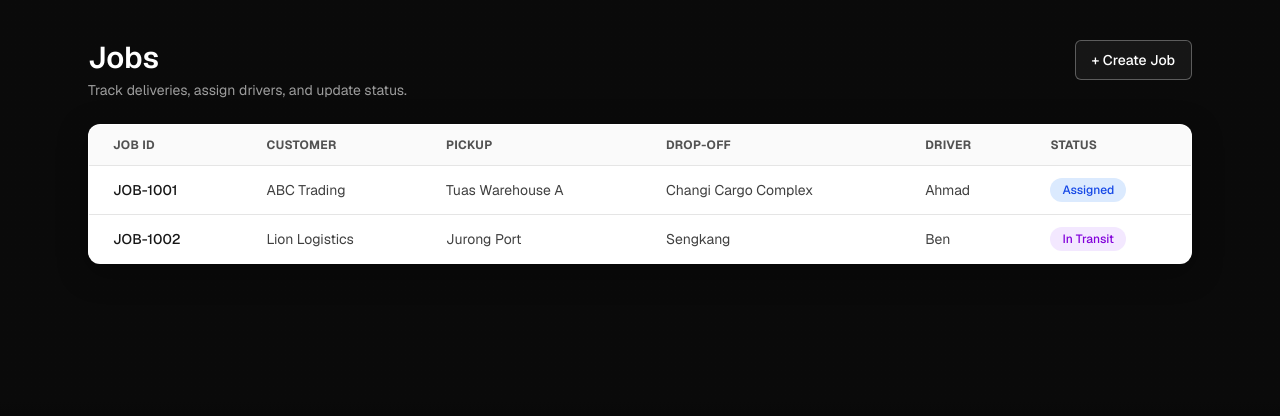
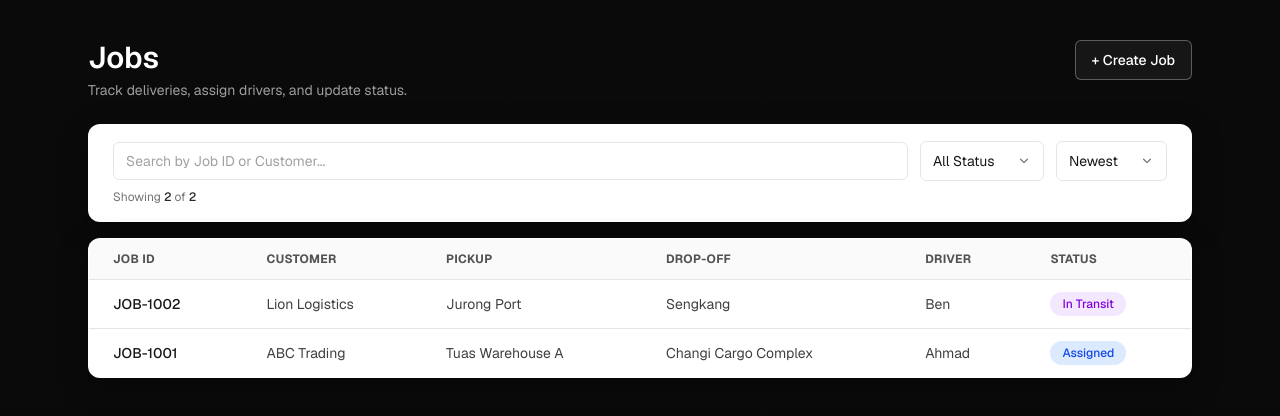
Before and after one commit to BerengerIsBear/logistics_saas, a Next.js app: page /jobs in a window 1280 px wide. Shown: the top 416 px of the page. Built offline with nearby package versions, Linux system fonts and the light colour scheme.

Commit message:
add search bar

```diff
--- a/app/jobs/[id]/page.tsx
+++ b/app/jobs/[id]/page.tsx
@@ -1,9 +1,9 @@
 // app/jobs/[id]/page.tsx
 "use client";
 
-import { use, useMemo, useState } from "react";
+import { use, useEffect, useMemo, useState, useSyncExternalStore } from "react";
 import Link from "next/link";
-import { getJobById, updateJobStatus, type JobStatus } from "@/lib/mockStore";
+import { getJobs, subscribe, updateJobStatus, type JobStatus } from "@/lib/mockStore";
 
 import { PageShell } from "@/components/PageShell";
 import { PageHeader } from "@/components/PageHeader";
@@ -19,10 +19,17 @@ export default function JobDetailsPage({
 }) {
   const { id } = use(params);
 
-  const job = useMemo(() => getJobById(id), [id]);
+  // reactive job lookup
+  const jobs = useSyncExternalStore(subscribe, getJobs, getJobs);
+  const job = useMemo(() => jobs.find((j) => j.id === id), [jobs, id]);
 
   const [status, setStatus] = useState<JobStatus>(job?.status ?? "pending");
   const [savedMsg, setSavedMsg] = useState("");
+
+  // keep local status in sync if store changes (eg another page updates)
+  useEffect(() => {
+    if (job) setStatus(job.status);
+  }, [job?.status]); // eslint-disable-line react-hooks/exhaustive-deps
 
   if (!job) {
     return (
@@ -126,9 +133,7 @@ export default function JobDetailsPage({
                 Save
               </Button>
 
-              {savedMsg ? (
-                <span className="text-sm text-neutral-700">{savedMsg}</span>
-              ) : null}
+              {savedMsg ? <span className="text-sm text-neutral-700">{savedMsg}</span> : null}
             </div>
 
             <p className="mt-3 text-xs text-neutral-500">
--- a/app/jobs/new/page.tsx
+++ b/app/jobs/new/page.tsx
@@ -21,6 +21,12 @@ type NewJob = {
   notes: string;
 };
 
+type Errors = {
+  customer?: string;
+  pickup?: string;
+  dropoff?: string;
+};
+
 export default function NewJobPage() {
   const router = useRouter();
 
@@ -33,22 +39,40 @@ export default function NewJobPage() {
     notes: "",
   });
 
+  const [errors, setErrors] = useState<Errors>({});
+
   function update<K extends keyof NewJob>(key: K, value: NewJob[K]) {
     setForm((prev) => ({ ...prev, [key]: value }));
+
+    // clear error as user edits
+    if (key === "customer" || key === "pickup" || key === "dropoff") {
+      setErrors((prev) => ({ ...prev, [key]: undefined }));
+    }
   }
 
   function onSubmit(e: React.FormEvent) {
     e.preventDefault();
 
-      addJob({
-        customer: form.customer.trim(),
-        pickup: form.pickup.trim(),
-        dropoff: form.dropoff.trim(),
-        driver: form.driver.trim() || undefined,
-        status: form.status,
-        notes: form.notes.trim() || undefined,
-      });
+    const customer = form.customer.trim();
+    const pickup = form.pickup.trim();
+    const dropoff = form.dropoff.trim();
 
+    const nextErrors: Errors = {};
+    if (!customer) nextErrors.customer = "Customer is required";
+    if (!pickup) nextErrors.pickup = "Pickup is required";
+    if (!dropoff) nextErrors.dropoff = "Drop-off is required";
+
+    setErrors(nextErrors);
+    if (Object.keys(nextErrors).length) return;
+
+    addJob({
+      customer,
+      pickup,
+      dropoff,
+      driver: form.driver.trim() || undefined,
+      status: form.status,
+      notes: form.notes.trim() || undefined,
+    });
 
     router.push("/jobs");
   }
@@ -59,7 +83,11 @@ export default function NewJobPage() {
         title="Create Job"
         subtitle="Add a new delivery job (MVP form)."
         action={
-          <Button variant="outlineDark" type="button" onClick={() => router.push("/jobs")}>
+          <Button
+            variant="outlineDark"
+            type="button"
+            onClick={() => router.push("/jobs")}
+          >
             Back
           </Button>
         }
@@ -83,8 +111,10 @@ export default function NewJobPage() {
                     value={form.customer}
                     onChange={(e) => update("customer", e.target.value)}
                     placeholder="ABC Trading"
-                    required
                   />
+                  {errors.customer ? (
+                    <div className="mt-1 text-xs text-red-600">{errors.customer}</div>
+                  ) : null}
                 </div>
               </div>
 
@@ -109,8 +139,10 @@ export default function NewJobPage() {
                   value={form.pickup}
                   onChange={(e) => update("pickup", e.target.value)}
                   placeholder="Tuas Warehouse A"
-                  required
                 />
+                {errors.pickup ? (
+                  <div className="mt-1 text-xs text-red-600">{errors.pickup}</div>
+                ) : null}
               </div>
             </div>
 
@@ -121,8 +153,10 @@ export default function NewJobPage() {
                   value={form.dropoff}
                   onChange={(e) => update("dropoff", e.target.value)}
                   placeholder="Changi Cargo Complex"
-                  required
                 />
+                {errors.dropoff ? (
+                  <div className="mt-1 text-xs text-red-600">{errors.dropoff}</div>
+                ) : null}
               </div>
             </div>
 
--- a/app/jobs/page.tsx
+++ b/app/jobs/page.tsx
@@ -2,17 +2,60 @@
 "use client";
 
 import Link from "next/link";
-import { useSyncExternalStore } from "react";
-import { getJobs, subscribe } from "@/lib/mockStore";
+import { useMemo, useState, useSyncExternalStore } from "react";
+import { getJobs, subscribe, type JobStatus } from "@/lib/mockStore";
 
 import { PageShell } from "@/components/PageShell";
 import { PageHeader } from "@/components/PageHeader";
 import { Card, CardContent } from "@/components/ui/Card";
 import { Button } from "@/components/ui/Button";
 import { StatusBadge } from "@/components/ui/StatusBadge";
+import { Input } from "@/components/ui/Input";
+import { Select } from "@/components/ui/Select";
+
+type StatusFilter = "all" | JobStatus;
+type SortMode = "newest" | "oldest";
 
 export default function JobsPage() {
   const jobs = useSyncExternalStore(subscribe, getJobs, getJobs);
+
+  const [query, setQuery] = useState("");
+  const [statusFilter, setStatusFilter] = useState<StatusFilter>("all");
+  const [sort, setSort] = useState<SortMode>("newest");
+
+  const filtered = useMemo(() => {
+    const q = query.trim().toLowerCase();
+
+    let rows = jobs;
+
+    if (q) {
+      rows = rows.filter((j) => {
+        const id = String(j.id ?? "").toLowerCase();
+        const customer = String(j.customer ?? "").toLowerCase();
+        return id.includes(q) || customer.includes(q);
+      });
+    }
+
+    if (statusFilter !== "all") {
+      rows = rows.filter((j) => j.status === statusFilter);
+    }
+
+    // Sort by createdAt if present; otherwise keep stable order.
+    const getTime = (j: any) =>
+      typeof j.createdAt === "number"
+        ? j.createdAt
+        : j.createdAt
+        ? new Date(j.createdAt).getTime()
+        : 0;
+
+    rows = [...rows].sort((a: any, b: any) => {
+      const ta = getTime(a);
+      const tb = getTime(b);
+      return sort === "newest" ? tb - ta : ta - tb;
+    });
+
+    return rows;
+  }, [jobs, query, statusFilter, sort]);
 
   return (
     <PageShell>
@@ -25,6 +68,45 @@ export default function JobsPage() {
           </Link>
         }
       />
+
+      {/* Toolbar */}
+      <Card className="mb-4">
+        <CardContent className="bg-white">
+          <div className="flex flex-col gap-3 sm:flex-row sm:items-center">
+            <div className="flex-1">
+              <Input
+                value={query}
+                onChange={(e) => setQuery(e.target.value)}
+                placeholder="Search by Job ID or Customer..."
+              />
+            </div>
+
+            <div className="flex gap-3">
+              <Select
+                value={statusFilter}
+                onChange={(e) => setStatusFilter(e.target.value as StatusFilter)}
+              >
+                <option value="all">All Status</option>
+                <option value="pending">Pending</option>
+                <option value="assigned">Assigned</option>
+                <option value="in_transit">In Transit</option>
+                <option value="delivered">Delivered</option>
+              </Select>
+
+              <Select value={sort} onChange={(e) => setSort(e.target.value as SortMode)}>
+                <option value="newest">Newest</option>
+                <option value="oldest">Oldest</option>
+              </Select>
+            </div>
+          </div>
+
+          <div className="mt-2 text-xs text-neutral-500">
+            Showing{" "}
+            <span className="font-medium text-neutral-800">{filtered.length}</span> of{" "}
+            <span className="font-medium text-neutral-800">{jobs.length}</span>
+          </div>
+        </CardContent>
+      </Card>
 
       <Card>
         <CardContent className="!p-0">
@@ -42,7 +124,7 @@ export default function JobsPage() {
               </thead>
 
               <tbody className="divide-y divide-neutral-200 text-neutral-700">
-                {jobs.map((job) => (
+                {filtered.map((job) => (
                   <tr key={job.id} className="hover:bg-neutral-50/70">
                     <td className="px-6 py-3 font-medium">
                       <Link
@@ -75,6 +157,34 @@ export default function JobsPage() {
                     </td>
                   </tr>
                 )}
+
+                {jobs.length > 0 && filtered.length === 0 && (
+                  <tr>
+                    <td colSpan={6} className="px-6 py-10 text-center">
+                      <div className="text-sm text-neutral-500">
+                        No results. Try clearing search / filters.
+                      </div>
+
+                      <div className="mt-3 flex justify-center gap-2">
+                        <Button
+                          variant="outlineDark"
+                          type="button"
+                          onClick={() => {
+                            setQuery("");
+                            setStatusFilter("all");
+                            setSort("newest");
+                          }}
+                        >
+                          Reset
+                        </Button>
+
+                        <Link href="/jobs/new">
+                          <Button variant="primary">Create job</Button>
+                        </Link>
+                      </div>
+                    </td>
+                  </tr>
+                )}
               </tbody>
             </table>
           </div>
--- a/components/ui/Select.tsx
+++ b/components/ui/Select.tsx
@@ -1,18 +1,35 @@
 // components/ui/Select.tsx
 import * as React from "react";
-import { cn } from "@/lib/cn";
 
 type Props = React.SelectHTMLAttributes<HTMLSelectElement>;
 
-export function Select({ className, ...props }: Props) {
+export function Select({ className = "", ...props }: Props) {
   return (
-    <select
-      className={cn(
-        "w-full rounded-md border border-neutral-200 bg-white px-3 py-2 text-sm text-neutral-900",
-        "focus:border-neutral-300 focus:outline-none focus:ring-2 focus:ring-neutral-200",
-        className
-      )}
-      {...props}
-    />
+    <div className="relative">
+      <select
+        className={[
+          "h-10 w-full rounded-md border border-neutral-200 bg-white",
+          "px-3 pr-12 text-sm text-neutral-900",
+          "outline-none focus:ring-2 focus:ring-neutral-200",
+          "appearance-none",
+          className,
+        ].join(" ")}
+        {...props}
+      />
+
+      {/* Arrow */}
+      <svg
+        className="pointer-events-none absolute right-3 top-1/2 h-4 w-4 -translate-y-1/2 text-neutral-500"
+        viewBox="0 0 20 20"
+        fill="currentColor"
+        aria-hidden="true"
+      >
+        <path
+          fillRule="evenodd"
+          d="M5.23 7.21a.75.75 0 011.06.02L10 10.94l3.71-3.71a.75.75 0 111.06 1.06l-4.24 4.24a.75.75 0 01-1.06 0L5.21 8.29a.75.75 0 01.02-1.08z"
+          clipRule="evenodd"
+        />
+      </svg>
+    </div>
   );
 }
```
